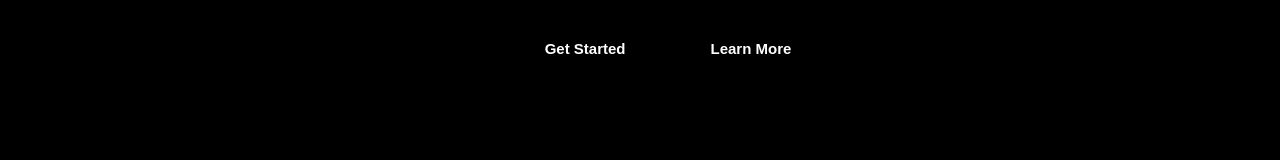
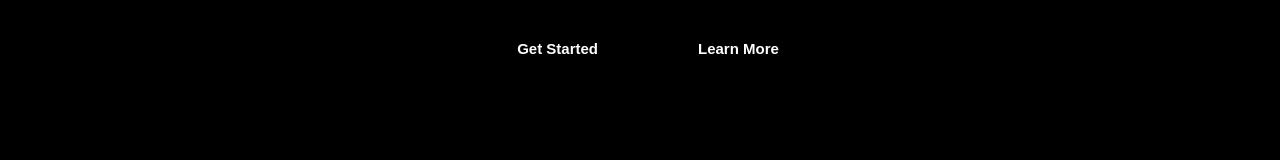
Before and after one commit to Ayura-Divyan/Polaris, a plain HTML site: page index.html in a window 1280 px wide. Shown: the top 160 px of the page. Drawn offline with Linux system fonts and the light colour scheme; a web font is replaced by a local one.

Commit message:
css iteration 2 adjusted

```diff
--- a/styles.css
+++ b/styles.css
@@ -1,5 +1,9 @@
 @import url('https://fonts.googleapis.com/css2?family=Unbounded:wght@200..900&display=swap');
 @import url('https://fonts.googleapis.com/css2?family=Sofia+Sans+Semi+Condensed:ital,wght@0,1..1000;1,1..1000&family=Unbounded:wght@200..900&display=swap');
+
+* {
+  box-sizing: border-box;
+}
 
 html, body {
   overflow-x: hidden;
@@ -34,13 +38,15 @@ h2{ /* Polaris is a next generation... */
 }
 
 .main-navigation { /* top navigation bar */
-  display: flex;
+  display:flex;
   justify-content: center;
   align-items: center;
-  gap: 15px;
+  gap: 30px;
   background-color: transparent;
-  padding: 20px;
+  padding: 20px 0;
   width: 100%;
+  position: relative;
+  z-index: 10;
 }
 
 .nav-btn {  /* two buttons on the top nav bar */
```
